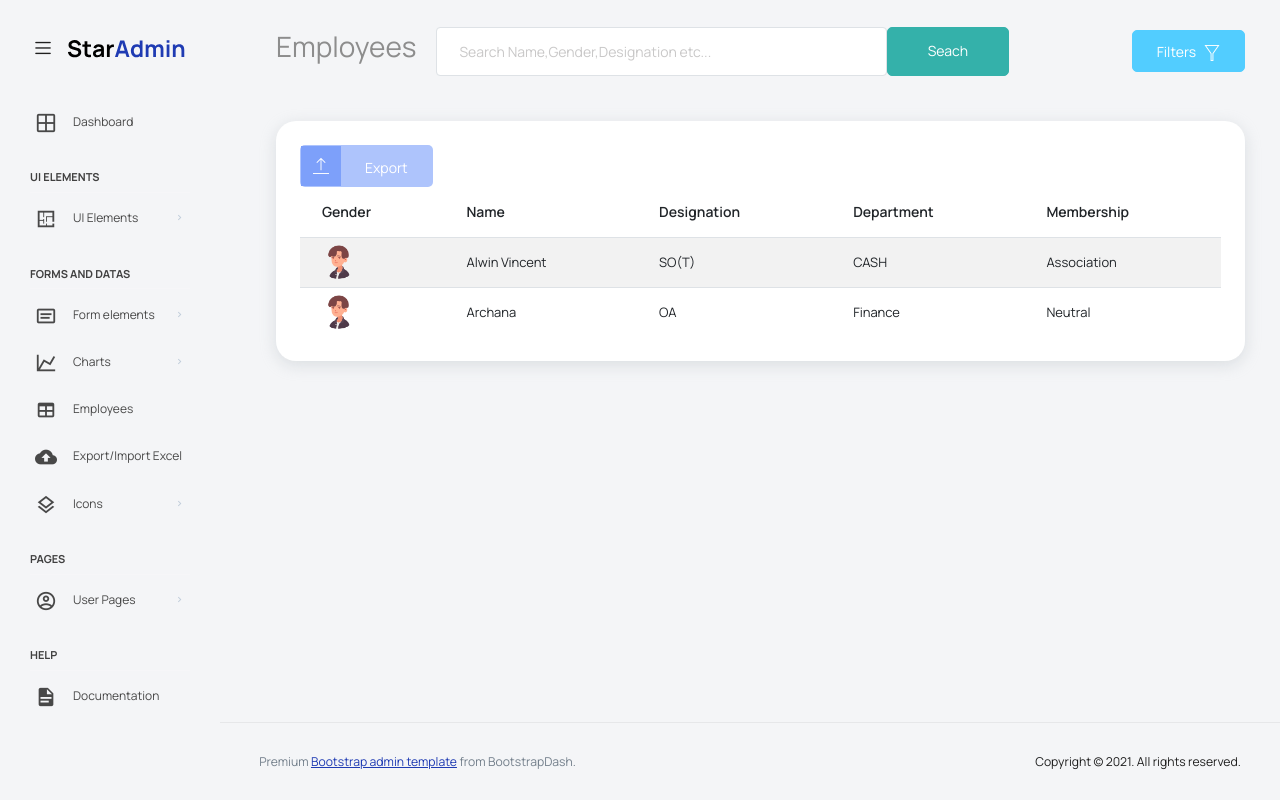
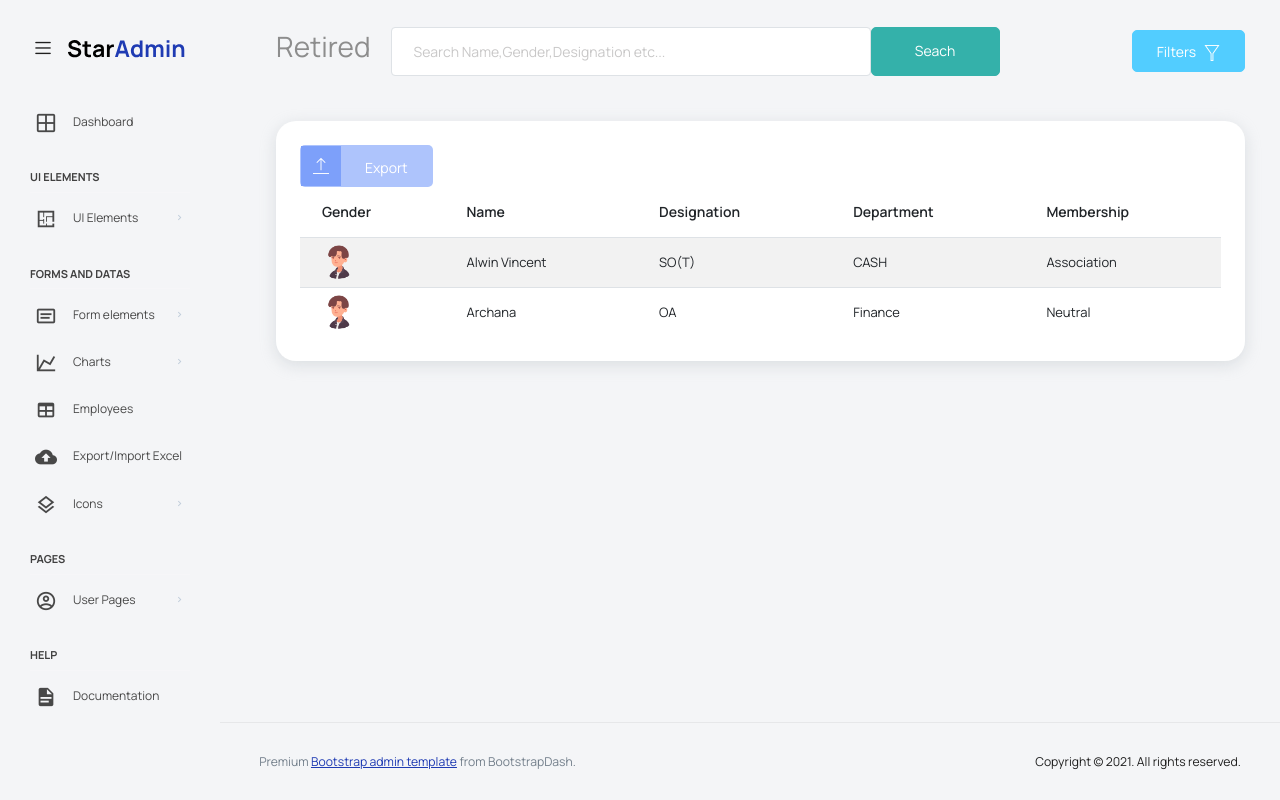
Before and after one commit to Akhilvis/employee-management, a Django app: page /retired-employees in a window 1280 px wide. Run offline with Django 4.2, Linux system fonts and the light colour scheme; a user stored in the database is signed in; data comes from the database, SQL or seed files in the repository; some libraries are stand-ins or nearby versions.

Commit message:
retire employees

```diff
--- a/cuea/contactsapp/templates/contactsapp/retired_list.html
+++ b/cuea/contactsapp/templates/contactsapp/retired_list.html
@@ -44,7 +44,7 @@
       <div class="navbar-menu-wrapper d-flex align-items-top">
         <ul class="navbar-nav">
           <li class="nav-item font-weight-semibold d-none d-lg-block ms-0">
-            <h1 class="welcome-text">Employees</h1>
+            <h1 class="welcome-text">Retired</h1>
             {% comment %} <h3 class="welcome-sub-text">Your performance summary this week </h3> {% endcomment %}
           </li>
         </ul>
--- a/cuea/contactsapp/views.py
+++ b/cuea/contactsapp/views.py
@@ -81,12 +81,12 @@ class EmployeesListView(LoginRequiredMixin, ListView):
         return context
 
 class RetiredEmployeesListView(LoginRequiredMixin, ListView):
-    paginate_by = 20
+    template_name = 'contactsapp/retired_list.html'
     employee_object = Employees()
 
     def get_queryset(self, *args, **kwargs):
         url_params = self.request.GET
-        return self.employee_object.get_all_employees(True)
+        return self.employee_object.get_all_employees(is_retired=True)
 
     def get_context_data(self, **kwargs):
         context = super().get_context_data(**kwargs)
```
